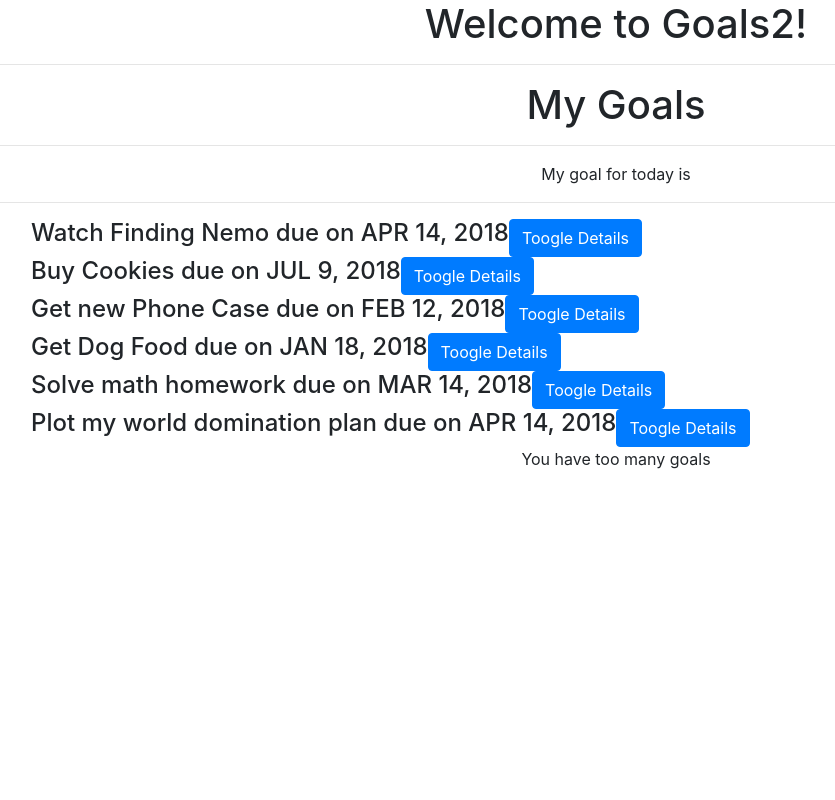
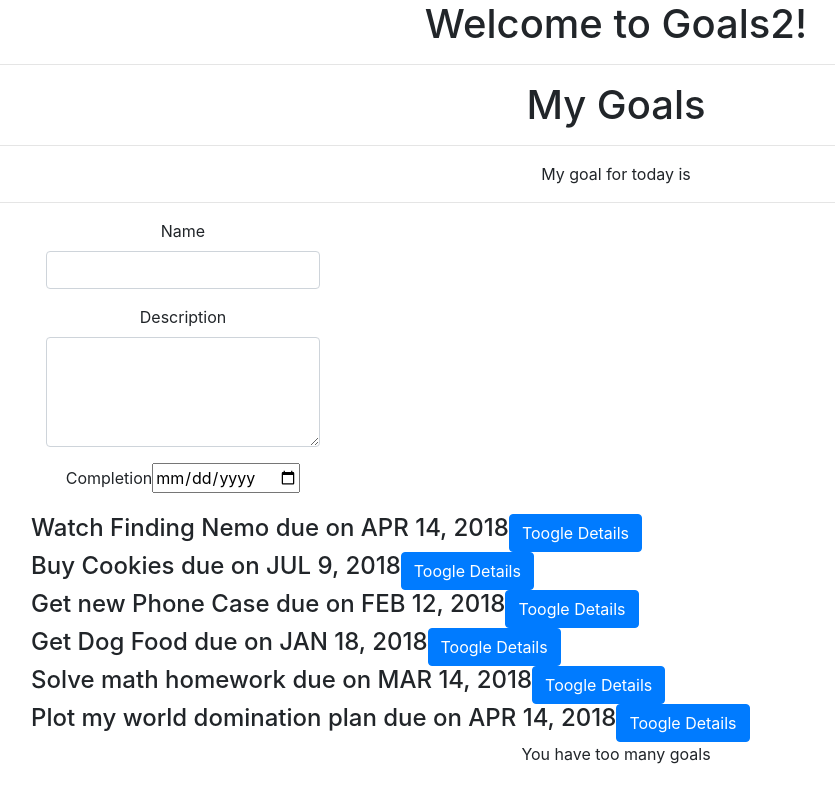
Before and after one commit to sami-mai/Goals2, an Angular app: page / in a window 1280 px wide. Shown: the whole page, without its empty margins (24-859 px from the left). Built offline with nearby package versions, Linux system fonts and the light colour scheme.

Commit message:
create a new form with 3 input tags for the new goal’s name ,description and completionDate. add the form component to the goal component

```diff
--- a/src/app/goal-form/goal-form.component.html
+++ b/src/app/goal-form/goal-form.component.html
@@ -1,3 +1,23 @@
-<p>
-  goal-form works!
-</p>
+<div class="container-fluid">
+  <div class="row">
+    <form>
+      <div class="form-group">
+
+        <label for="name">Name</label>
+        <input type="text" required class="form-control" id="name">
+
+      </div>
+      <div class="form-group">
+
+        <label for="description">Description</label>
+        <textarea class="form-control" id="description" rows="4" required></textarea>
+
+      </div>
+      <div class="form-group">
+        <label for="complete">Completion</label>
+        <input type='date' id="complete" required>
+
+      </div>
+    </form>
+  </div>
+</div>
--- a/src/app/goal/goal.component.html
+++ b/src/app/goal/goal.component.html
@@ -55,6 +55,14 @@
 <!-- <p *ngIf='goals.length > 5'>You have too many goals</p> -->
 <!-- </div> -->
 
+<!-- Add form component -->
+<div class="container">
+  <div class="row">
+    <app-goal-form></app-goal-form>
+  </div>
+</div>
+
+<!-- Adding Bootstrap -->
 <div class="container">
   <div class="row" *ngFor="let goal of goals;let i = 'index'">
     <div class="row">
```
